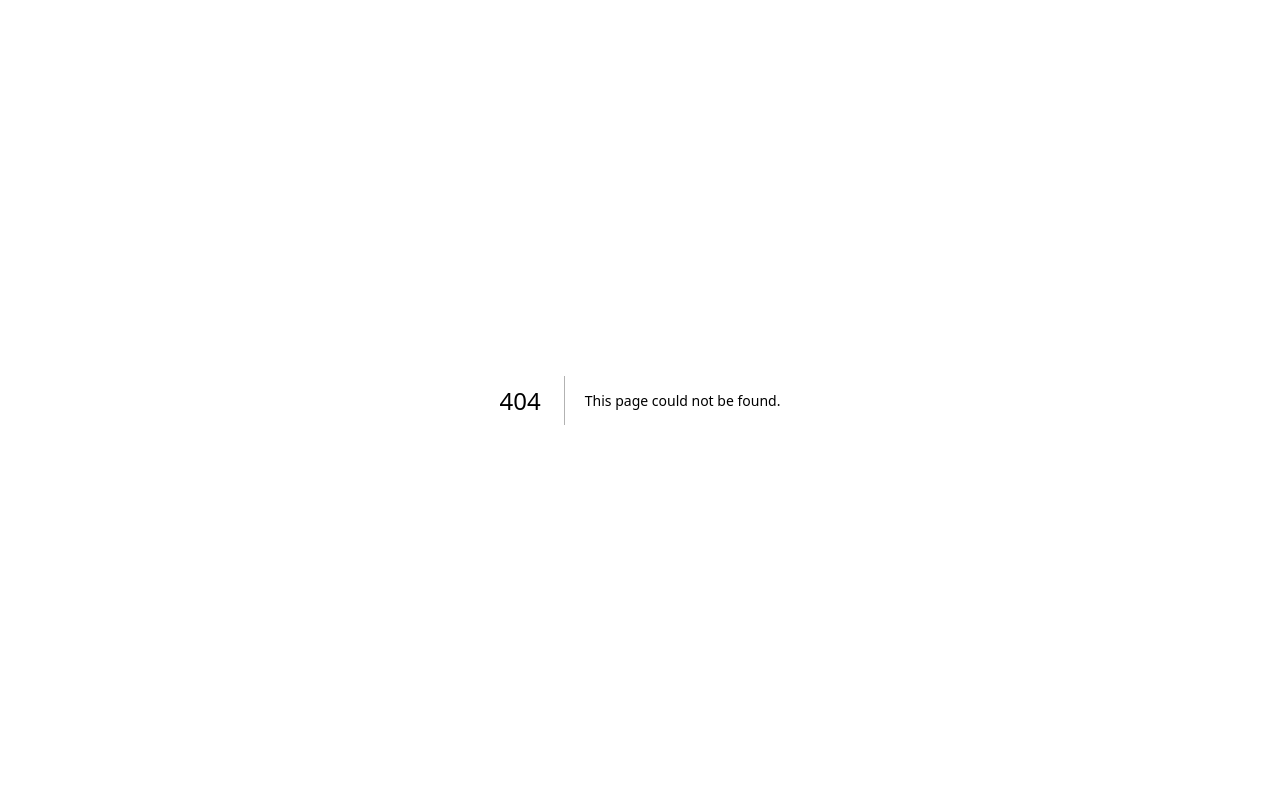
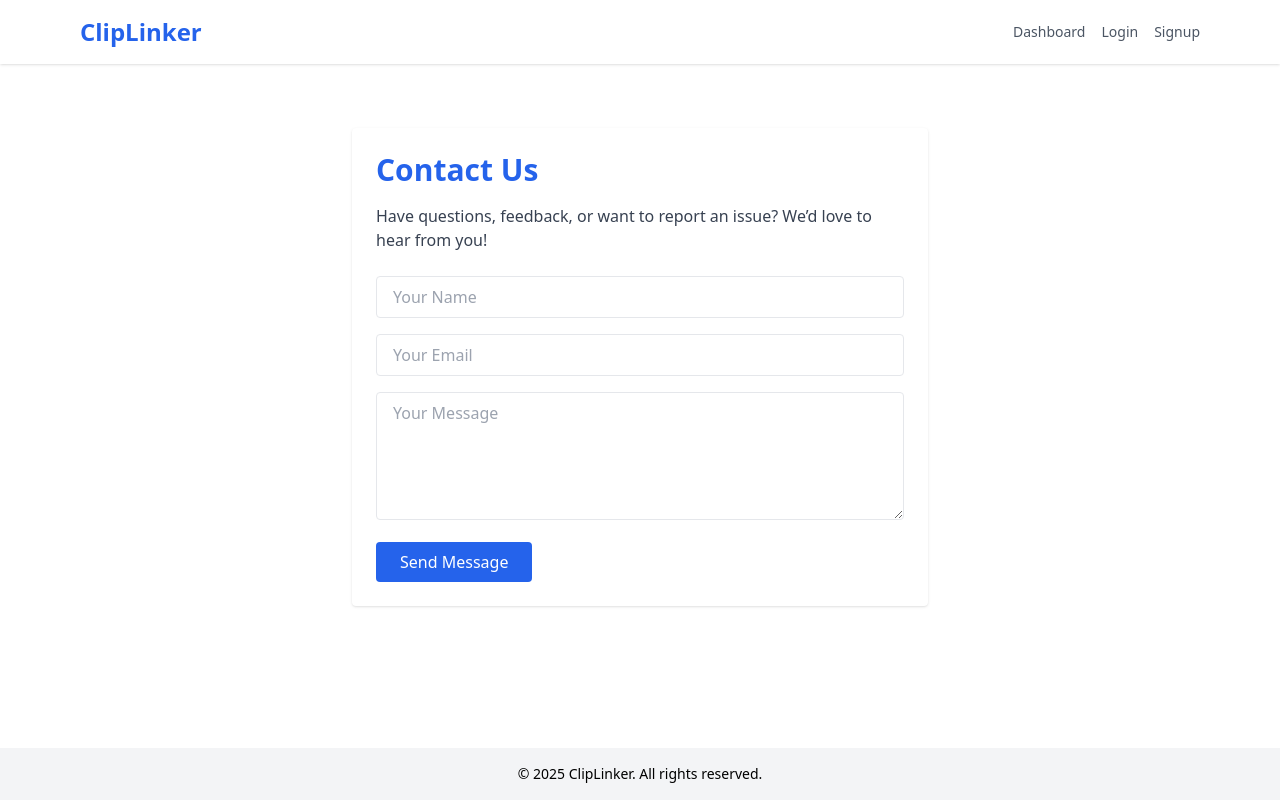
Before and after one commit to GlitchRider1/cliplinker-video-downloader, a Next.js app: page /Contact in a window 1280 px wide. Before the commit this address had no page. Built offline with nearby package versions, Linux system fonts and the light colour scheme.

Commit message:
Create Contact.js

```diff
--- /dev/null
+++ b/pages/Contact.js
@@ -0,0 +1,42 @@
+import Layout from '../components/Layout';
+
+export default function Contact() {
+  return (
+    <Layout>
+      <div className="max-w-xl mx-auto mt-16 p-6 bg-white rounded shadow">
+        <h2 className="text-3xl font-bold text-blue-600 mb-4">Contact Us</h2>
+        <p className="text-gray-700 mb-6">
+          Have questions, feedback, or want to report an issue? We’d love to hear from you!
+        </p>
+        <form action="mailto:your@email.com" method="POST" encType="text/plain">
+          <input
+            type="text"
+            name="name"
+            placeholder="Your Name"
+            className="w-full mb-4 px-4 py-2 border rounded"
+            required
+          />
+          <input
+            type="email"
+            name="email"
+            placeholder="Your Email"
+            className="w-full mb-4 px-4 py-2 border rounded"
+            required
+          />
+          <textarea
+            name="message"
+            placeholder="Your Message"
+            className="w-full mb-4 px-4 py-2 border rounded h-32"
+            required
+          ></textarea>
+          <button
+            type="submit"
+            className="bg-blue-600 text-white px-6 py-2 rounded hover:bg-blue-700 transition"
+          >
+            Send Message
+          </button>
+        </form>
+      </div>
+    </Layout>
+  );
+}
```
